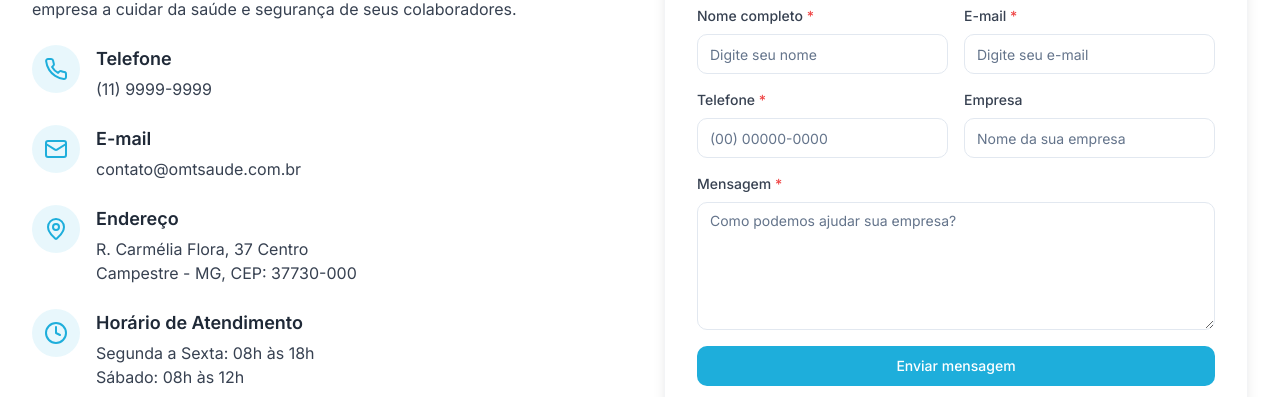
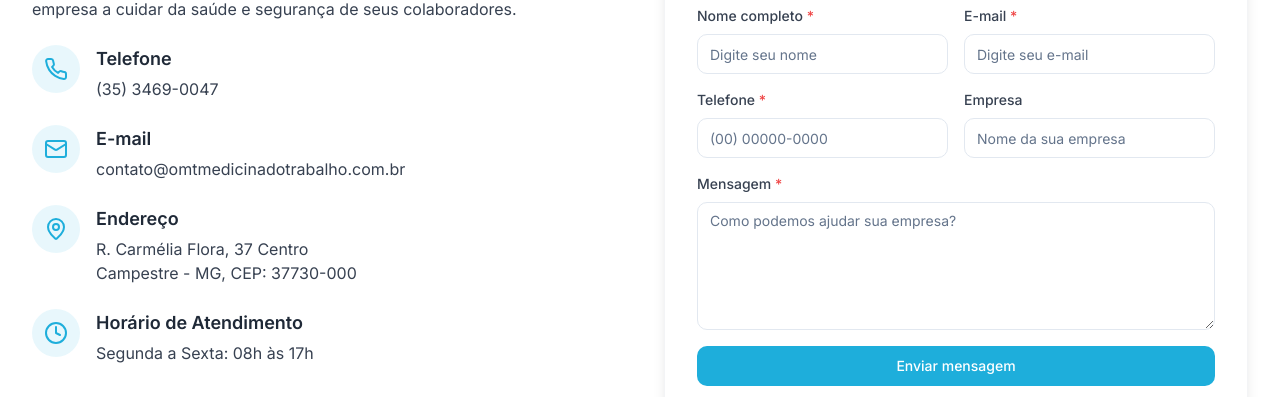
Before and after one commit to YuriBRYSaaS/omt-saude-segura-web, a React (Vite) app: page /contato in a window 1280 px wide. Shown: the part 531-928 px from the top of the page. Built offline with nearby package versions, Linux system fonts and the light colour scheme.

Commit message:
Update Contato.tsx
Att dados de contato e horario de funcionamento

```diff
--- a/src/pages/Contato.tsx
+++ b/src/pages/Contato.tsx
@@ -30,8 +30,8 @@ const Contato = () => {
                   </div>
                   <div>
                     <h3 className="text-lg font-semibold text-gray-800 mb-1">Telefone</h3>
-                    <a href="tel:+551199999999" className="text-gray-700 hover:text-primary">
-                      (11) 9999-9999
+                    <a href="tel:+553534690047" className="text-gray-700 hover:text-primary">
+                      (35) 3469-0047
                     </a>
                   </div>
                 </div>
@@ -43,7 +43,7 @@ const Contato = () => {
                   <div>
                     <h3 className="text-lg font-semibold text-gray-800 mb-1">E-mail</h3>
                     <a href="mailto:contato@omtsaude.com.br" className="text-gray-700 hover:text-primary">
-                      contato@omtsaude.com.br
+                      contato@omtmedicinadotrabalho.com.br
                     </a>
                   </div>
                 </div>
@@ -68,8 +68,7 @@ const Contato = () => {
                   <div>
                     <h3 className="text-lg font-semibold text-gray-800 mb-1">Horário de Atendimento</h3>
                     <p className="text-gray-700">
-                      Segunda a Sexta: 08h às 18h<br />
-                      Sábado: 08h às 12h
+                      Segunda a Sexta: 08h às 17h
                     </p>
                   </div>
                 </div>
```
